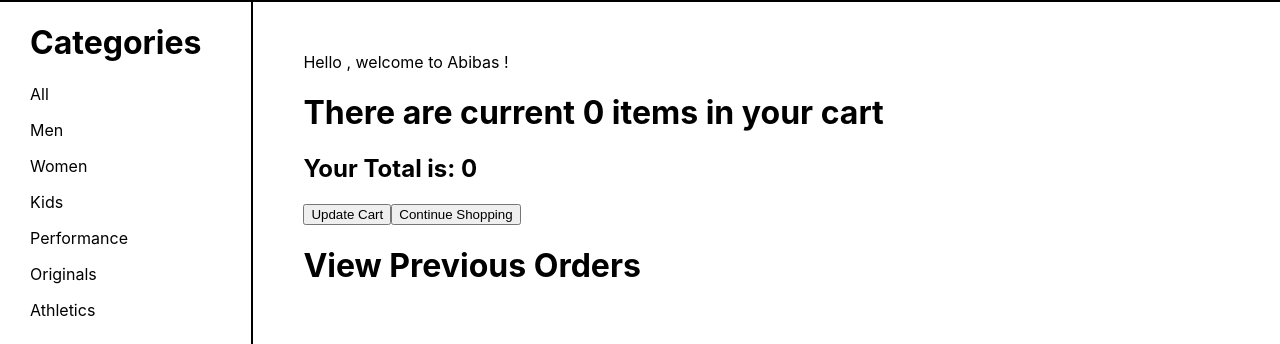
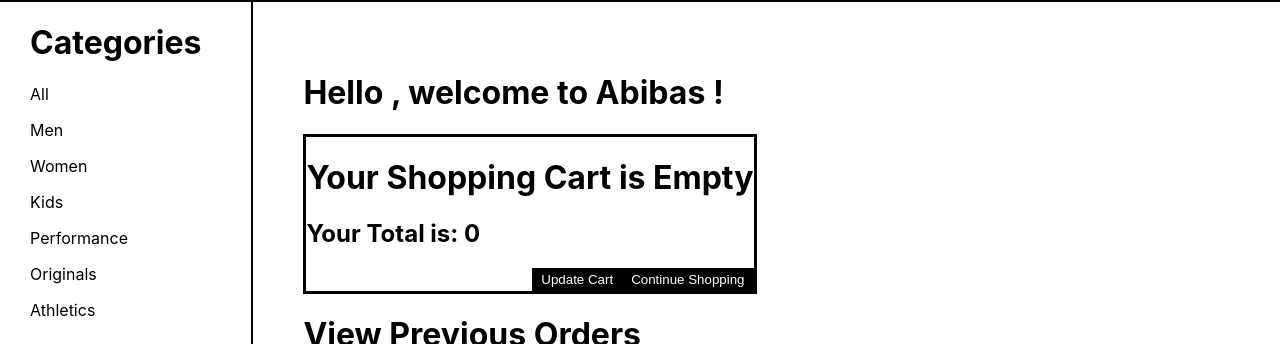
Before and after one commit to brianw921/ecommerce_frontend, a React (Create React App) app: page /profile in a window 1280 px wide. Shown: the part 308-652 px from the top of the page. Built offline with nearby package versions, Linux system fonts and the light colour scheme.

Commit message:
UserProfileCart CSS

```diff
--- a/src/Pages/UserProfile.js
+++ b/src/Pages/UserProfile.js
@@ -10,8 +10,8 @@
         const {user } = this.props
 
         return (
-            <div style={{"padding": "50px"}}>
-                Hello {user.name ? user.name: ", welcome to Abibas"} !
+            < div className ="user-profile" >
+                <h1>Hello {user.name ? user.name: ", welcome to Abibas"} !</h1>
                 <UserProfileCart />
             <h1>View Previous Orders</h1>
             {user.orders.map( (order) => {
--- a/src/Pages/UserProfileCart.js
+++ b/src/Pages/UserProfileCart.js
@@ -12,9 +12,18 @@
     }
 
     render() {
+        const shoppingCartItems = () => {
+            if (cart.length === 0 ){
+                return "Your Shopping Cart is Empty"
+            } else if (cart.length === 1) {
+                return `There is currently ${cart.length} item in your Cart`
+            } else {
+                return `There are currently ${cart.length} items in your Cart`
+            }
+        }
 
         const { cart } = this.props
-        console.log( "WHAT IS CART", cart)
+
         const cartPrice = () => {
             let totalPrice = 0
             cart.forEach((cartItem) => {
@@ -25,18 +34,21 @@
         }
 
         return (
-            <div>
-                <h1>There are current {cart.length} items in your cart</h1>
+            <div className="user-profile-cart">
+                <h1>{shoppingCartItems()}</h1>
+                    <div>
                     <ol>
                         {cart.map((cartItem) => {
                         return <li onClick={() => this.showProduct(cartItem)}><img src={cartItem.item.image} alt="" className="cart-img"/>
                         {cartItem.item.product_full_name} -- USD {cartItem.item.original_price}</li>
                         })}
                     </ol>
+                    </div>
                 <h2> Your Total is: <span>{cartPrice()}</span></h2>
-                <Link to="/cart"><button> Update Cart</button></Link>
-                <Link to="/"><button> Continue Shopping</button></Link>
-
+                <div className="button">
+                    <Link to="/cart"><button> Update Cart</button></Link>
+                    <Link to="/"><button> Continue Shopping</button></Link>
+                </div>
 
             </div>
         )
--- a/src/Pages/UserProfilePreviousOrders.js
+++ b/src/Pages/UserProfilePreviousOrders.js
@@ -33,7 +33,7 @@
 
         const dateTime = order.datetime
         return (
-            <div>
+            <div className="up-prev-orders">
                 <p>Order placed:  {moment(dateTime).format('LL')}</p>
                 {this.showPreviousOrders()}
                 <h1>Total: {order.total_price}</h1>
--- a/src/index.css
+++ b/src/index.css
@@ -297,9 +297,13 @@
 }
 
 
-
-
-
 #remove-from-cart {
   padding-right: 20px;
 }
+
+.user-profile {
+  padding: 50px;
+}
+.user-profile-cart {
+  border: solid black;
+}
```
